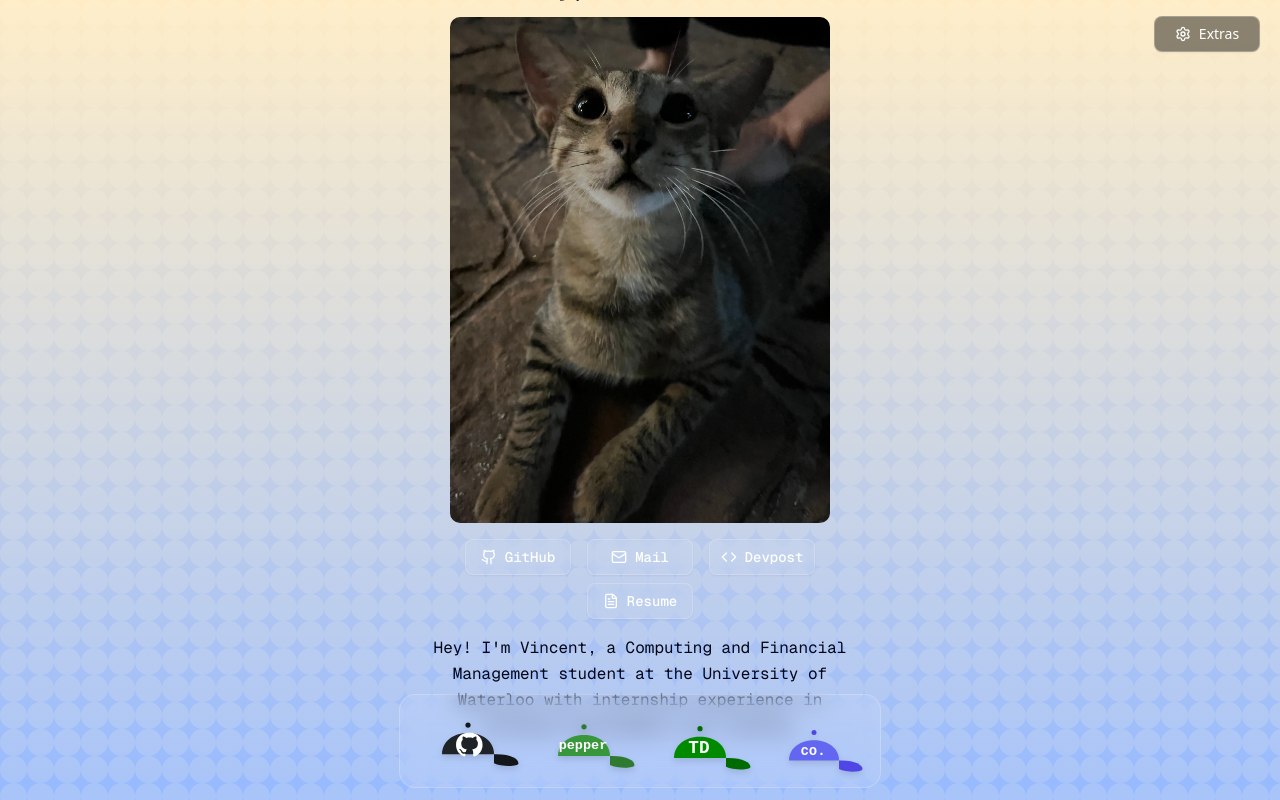
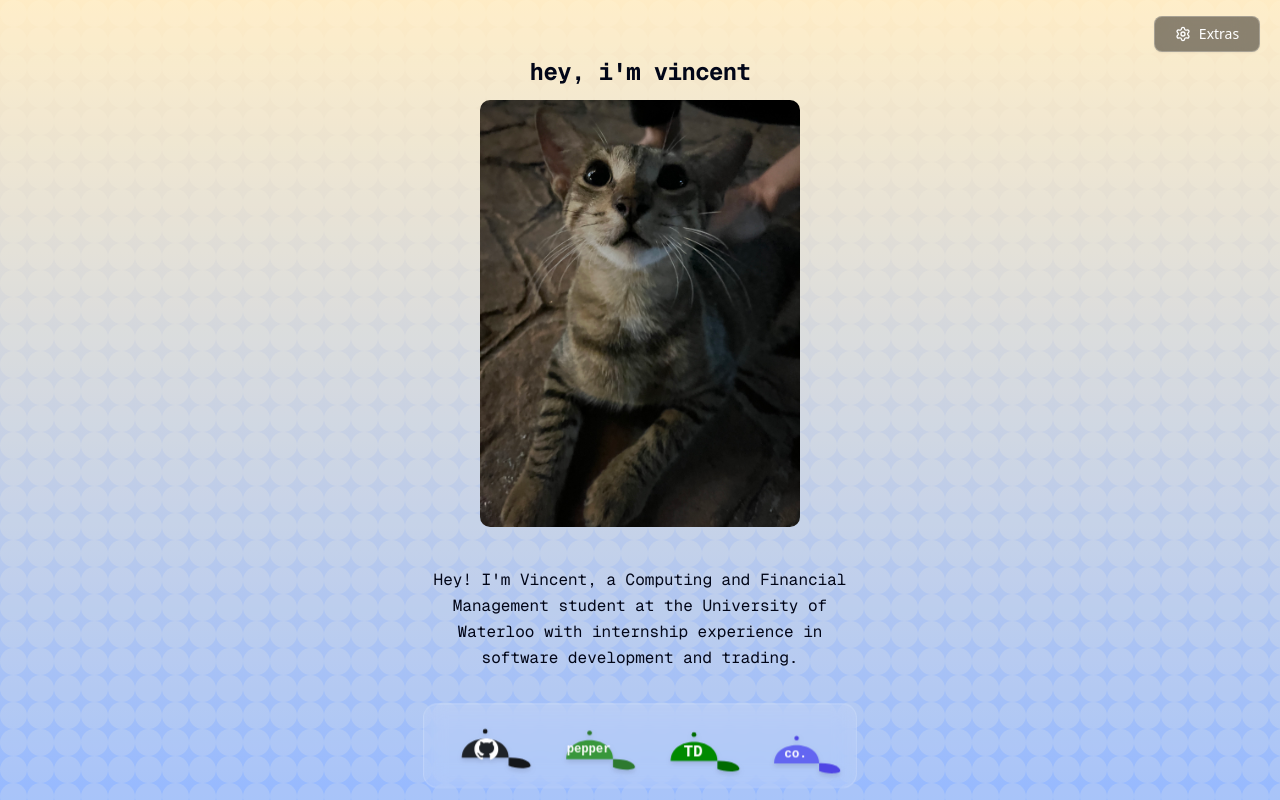
Before and after one commit to vhzhen/portfolio, a Next.js app: page / in a window 1280 px wide. Built offline with nearby package versions, Linux system fonts and the light colour scheme.

Commit message:
resized to fit for ipad pro and other resolutions

```diff
--- a/app/components/EtlPipeline.tsx
+++ b/app/components/EtlPipeline.tsx
@@ -326,7 +326,6 @@ export default function EtlPipeline() {
       </svg>
       <p className="mt-2 text-[11px] leading-snug text-white/55">
         Designed and deployed ETL pipelines for Syndigo, Frosty Acres, and Essendant via API/SFTP integrations, ingesting new items weekly.
-
       </p>
     </div>
   );
--- a/app/page.tsx
+++ b/app/page.tsx
@@ -115,8 +115,8 @@ const OBJECTS: DragObject[] = [
       heading: "ETF Trader @ TD Securities",
       blurb: (
         <>
-          Global Markets Intern on the ETF Trading Desk, building Python/FIX
-          automation and analytics tools to streamline ETF creation/redemption
+          Building Python
+          automation + analytics tools to streamline ETF creation/redemption
           workflows and uncover trading inefficiencies.
         </>
       ),
@@ -370,7 +370,7 @@ export default function Home() {
   return (
     <div
       ref={sceneRef}
-      className="relative flex min-h-screen w-full flex-row items-start justify-center overflow-y-auto md:h-screen md:items-center md:overflow-hidden"
+      className="relative flex min-h-screen w-full flex-row items-center justify-center overflow-y-auto md:h-screen md:overflow-hidden"
       style={{ backgroundImage: "url('/diamond-sunset-bg.svg')" }}
     >
       {/* One static layer per theme — only the active one is opaque, so
@@ -408,7 +408,7 @@ export default function Home() {
 
       {/* Centered content wrapper — caps total width so rails stay grouped
           near the cat on wide/ultrawide screens (whitespace at the edges). */}
-      <div className="relative z-20 mx-auto flex w-full max-w-[1500px] flex-row items-start justify-center md:h-screen md:items-center">
+      <div className="relative z-20 mx-auto flex w-full max-w-[1500px] flex-row items-center justify-center md:h-screen">
         {/* Left rail */}
         <section className="hidden h-full w-[30%] flex-col items-end justify-center py-6 pl-4 pr-1 md:flex">
           <div
@@ -421,10 +421,10 @@ export default function Home() {
         </section>
 
         {/* Middle */}
-        <section className="flex w-full flex-col items-center justify-center px-4 pb-16 pt-10 font-mono md:w-[40%] md:pb-28 md:pt-6">
+        <section className="flex w-full flex-col items-center justify-center px-4 pb-16 pt-10 font-mono md:h-screen md:w-[40%] md:justify-start md:pb-[clamp(4.5rem,12vh,7rem)] md:pt-6">
           <h1
             key={`head-${equipped ?? "default"}`}
-            className="mb-1 flex items-end justify-center text-center text-2xl font-bold tracking-tight transition-colors md:h-[4.5rem] md:overflow-hidden"
+            className="mb-1 flex items-end justify-center text-center text-2xl font-bold tracking-tight transition-colors md:h-[clamp(2.75rem,8vh,4.5rem)] md:overflow-hidden md:[@media(max-height:760px)]:text-xl"
             style={{ color: activeTheme ? "#ffffff" : "inherit" }}
           >
             {activeTheme?.heading ?? "hey, i'm vincent"}
@@ -432,7 +432,7 @@ export default function Home() {
 
           <section
             ref={catRef}
-            className="m-2 w-[clamp(200px,50vw,380px)] overflow-hidden rounded-lg"
+            className="m-2 w-[min(50vw,380px,40vh)] overflow-hidden rounded-lg"
           >
             <img
               src="/cat.jpeg"
@@ -442,7 +442,7 @@ export default function Home() {
             />
           </section>
 
-          <div className="mt-2 flex flex-wrap justify-center gap-2 px-4">
+          <div className="mt-2 flex flex-wrap justify-center gap-2 px-4 md:[@media(max-height:820px)]:hidden">
             <Button
               className="btn border-white/20 bg-white/5 text-white backdrop-blur-sm transition-transform duration-200 hover:scale-110 hover:bg-white/15 hover:text-white"
               variant="outline"
@@ -484,7 +484,7 @@ export default function Home() {
 
           <p
             key={`bio-${equipped ?? "default"}`}
-            className="thin-scrollbar m-4 max-w-[640px] px-4 text-center text-sm leading-relaxed transition-colors sm:text-base md:h-32 md:overflow-auto"
+            className="thin-scrollbar m-4 max-w-[640px] px-4 text-center text-sm leading-relaxed transition-colors sm:text-base md:flex md:min-h-0 md:flex-1 md:flex-col md:justify-center md:overflow-auto md:[@media(max-height:760px)]:text-xs"
             style={{ color: activeTheme ? "rgba(255,255,255,0.9)" : "inherit" }}
           >
             {activeTheme?.blurb ?? (
@@ -511,7 +511,7 @@ export default function Home() {
 
       {/* Object tray — desktop only; mobile gets a plain scrollable page */}
       <div className="fixed inset-x-0 bottom-0 z-40 hidden items-end justify-center gap-3 px-4 py-3 md:flex">
-        <div className="flex items-end gap-3 rounded-2xl border border-white/20 bg-white/10 px-4 py-3 backdrop-blur-md">
+        <div className="flex origin-bottom items-end gap-3 rounded-2xl border border-white/20 bg-white/10 px-4 py-3 backdrop-blur-md transition-transform duration-300 md:[@media(max-height:820px)]:scale-90 md:[@media(max-height:680px)]:scale-75">
           {OBJECTS.map((obj) => (
             <div
               key={obj.id}
```
